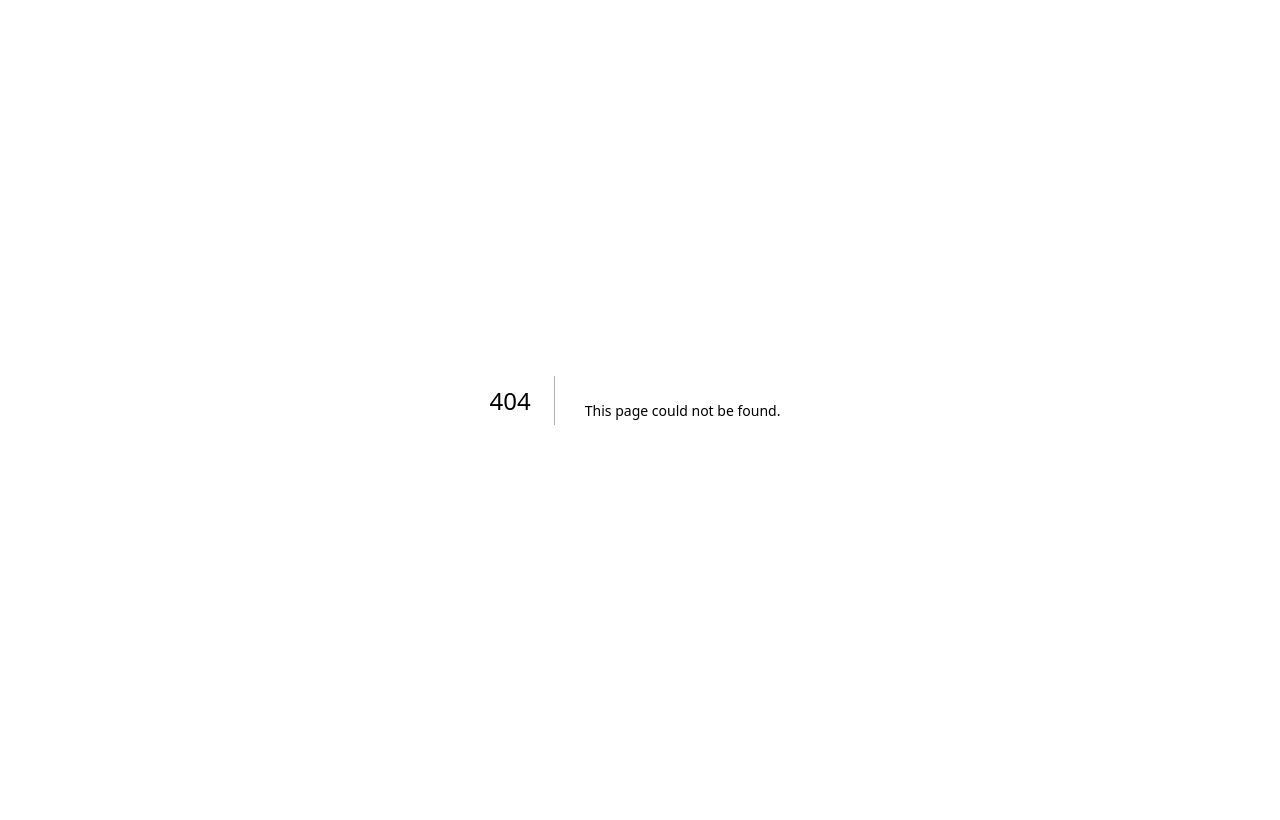
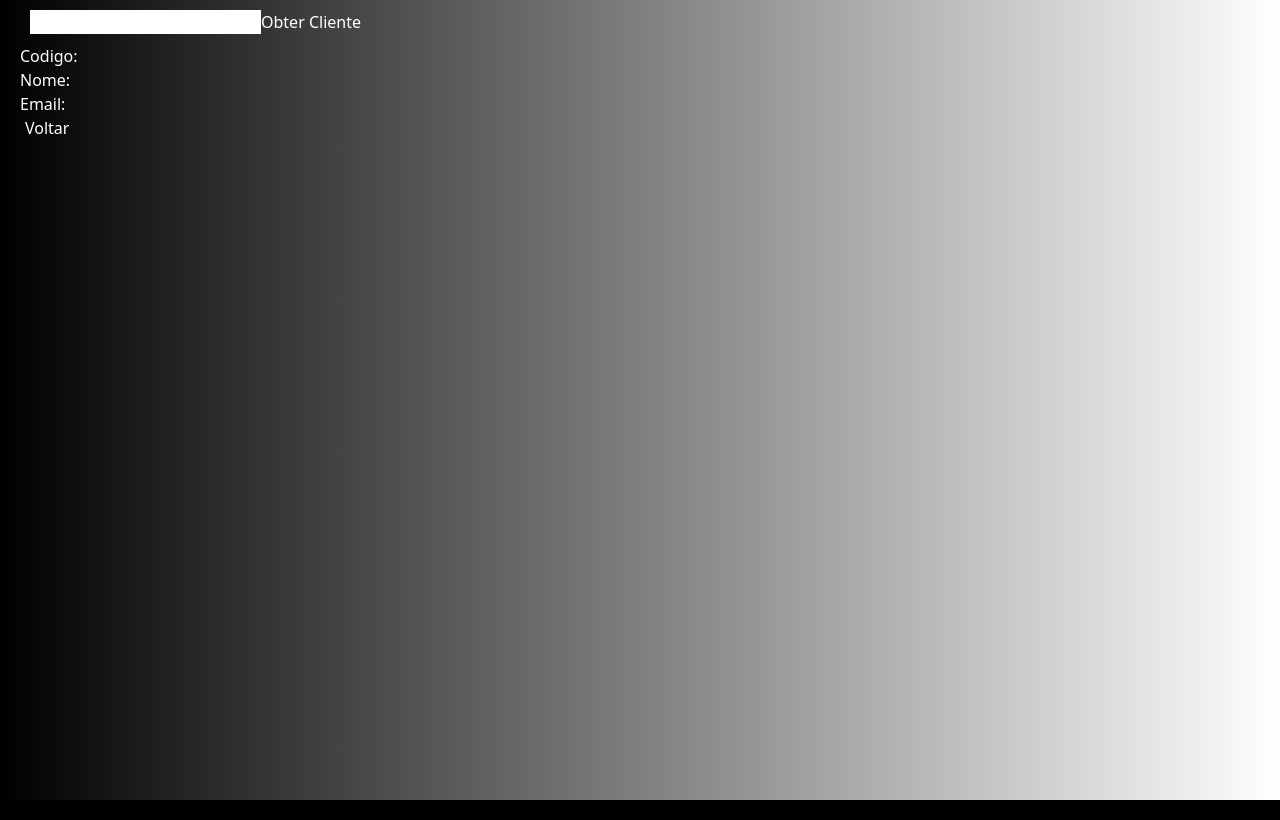
Before and after one commit to dfernan6/dfernan6.github.io, a Next.js app in the folder app-inicial/: page /integracao_1 in a window 1280 px wide. Before the commit this address had no page. Built offline with nearby package versions, Linux system fonts and the light colour scheme.

Commit message:
Enviando o projeto, mais fundamentos

```diff
--- /dev/null
+++ b/app-inicial/src/components/Navegador.jsx
@@ -0,0 +1,9 @@
+import Link from "next/link";
+
+export default function Navegador(props) {
+    return (
+        <Link href={props.destino}>
+            {props.texto}
+        </Link>
+    )
+}
--- /dev/null
+++ b/app-inicial/src/pages/api/clientes/[codigo].js
@@ -0,0 +1,8 @@
+export default function handler(req, res) {
+    const codigo = req.query.codigo
+    res.status(200).json({
+        id: codigo,
+        nome: `Maria ${codigo}`,
+        email: `mariaMaria${codigo}@xccfmail.com`
+    })
+}
--- /dev/null
+++ b/app-inicial/src/pages/api/clientes/index.js
@@ -0,0 +1,16 @@
+export default function handler(req, res) {
+
+    if(req.method === "GET") {
+        handleGet(req, res)
+    } else {
+        res.status(405).send()
+    }
+}
+
+function handleGet(req, res) {
+    res.status(200).json({
+        id: 3,
+        nome: "Maria",
+        idade: 43
+    })
+}
--- /dev/null
+++ b/app-inicial/src/pages/api/hello.js
@@ -0,0 +1,10 @@
+// Next.js API route support: https://nextjs.org/docs/api-routes/introduction
+
+export default function handler(req, res) {
+  res.status(200).json({
+    name: 'Teste API',
+    metodo: req.method,
+    nome: req.query.nome,
+    idade: +req.query.idade
+  })
+}
--- /dev/null
+++ b/app-inicial/src/pages/cliente/[filial]/[codigo].jsx
@@ -0,0 +1,12 @@
+import Layout from "../../layout";
+import { useRouter } from "next/router";
+
+export default function ClientProCodigo() {
+    const router = useRouter()
+    return (
+        <Layout titulo="Navegação Dinâmica">
+            <span>Código = {router.query.codigo}</span>
+            <div>Filial = {router.query.filial}</div>
+        </Layout>
+    )
+}
--- /dev/null
+++ b/app-inicial/src/pages/estado.jsx
@@ -0,0 +1,22 @@
+import { useState } from "react";
+import Layout from "./layout";
+
+export default function Estado() {
+    const [numero, setNumero] = useState(0)
+
+    function incrementar(){
+        setNumero(numero + 1)
+    }
+
+    function decrementar(){
+        setNumero(numero - 1)
+    }
+
+    return (
+        <Layout titulo="Componente com Estado">
+            <span>{numero}</span><br></br>
+            <button onClick={incrementar}>Incrementar </button>
+            <button onClick={decrementar}>Decrementar</button>
+        </Layout>
+    )
+}
--- /dev/null
+++ b/app-inicial/src/pages/estatico.jsx
@@ -0,0 +1,19 @@
+import Layout from "./layout";
+
+export function getStaticProps() {
+    return {
+        props: {
+            numero: Math.random()
+        }
+    }
+}
+
+export default function Estatico(props) {
+    return (
+        <Layout titulo="Conteúdo estático">
+            <div>
+                {props.numero}
+            </div>
+        </Layout>
+    )
+}
--- a/app-inicial/src/pages/index.tsx
+++ b/app-inicial/src/pages/index.tsx
@@ -3,10 +3,12 @@ import Menu from "@/components/template/Menu"
 import MenuItem from "@/components/template/MenuItem"
 import { Icon360View, IconArrowMoveDown, IconArrowMoveUp, IconArrowsDiff, IconClick, IconClock, IconH1, IconSitemap, IconSourceCode, IconTable } from "@tabler/icons-react"
 import Linha from "@/components/layout/Linha"
+import Link from 'next/link'
+import Navegador from '../components/Navegador'
 
-export default function Home() {
+export default function Inicio() {
   return (
-    <Pagina>
+        <Pagina>
   <div className={`p-2`}>
   <Menu>
     <Linha>
@@ -116,6 +118,17 @@ export default function Home() {
       <a href="https://dfernan6.vercel.app/starwars"></a>
     </h1>
    </div>
-   </Pagina>
+    <div>
+    <Navegador texto="Layout" destino="/layout" /><br></br>
+    <Navegador texto="Navegação #01" destino="/navegacao" /> <br></br>
+    <Navegador texto="Navegaçã0 #02" destino="/cliente/sp-2/123" /> <br></br>
+    <Navegador texto="Componente com Estado" destino="/estado" /><br></br>
+    <Navegador texto="Integração com API #01" destino="/integracao_1" /><br></br>
+    <Navegador texto="Conteúdo estático" destino="/estatico" />
+    <p>
+      {JSON.stringify({nome: 'João', idade: 30})}
+    </p>
+    </div>
+    </Pagina>
   )
 }
--- /dev/null
+++ b/app-inicial/src/pages/integracao_1.jsx
@@ -0,0 +1,37 @@
+import { useState } from "react"
+import Layout from "./layout"
+
+export default function Integracao() {
+
+    const [codigo, setCodigo] = useState(1)
+    const [cliente, setCliente] = useState({})
+
+async function obterCliente() {
+    const resp = await fetch(`http://localhost:3000/api/clientes/${codigo}`)
+    const dados = await resp.json()
+    setCliente(dados)
+  }
+
+    // fetch(`http://localhost:3000/api/clientes/${codigo}`)
+    // .then(resp => resp.json())
+    // .then(dados => setCliente(dados))
+
+    return (
+        <Layout>
+            <div>
+                <input
+                type="number" value={codigo}
+                onChange={e => setCodigo(e.target.value)}
+                />
+                <button
+                onClick={obterCliente}
+                >Obter Cliente</button>
+            </div>
+            <ul>
+                <li>Codigo: {cliente.id}</li>
+                <li>Nome: {cliente.nome}</li>
+                <li>Email: {cliente.email}</li>
+            </ul>
+        </Layout>
+    )
+}
--- /dev/null
+++ b/app-inicial/src/pages/layout.jsx
@@ -0,0 +1,11 @@
+import Link from "next/link"
+
+export default function Layout(props) {
+    return (
+        <div>
+            <h1>{props.titulo}</h1>
+            <p>{props.children}</p>
+            <Link href="/">Voltar</Link>
+        </div>
+    )
+}
--- /dev/null
+++ b/app-inicial/src/pages/navegacao/index.jsx
@@ -0,0 +1,9 @@
+import Layout from "../layout"
+
+export default function Navegacao(props) {
+    return (
+        <Layout titulo="Exemplo de navegação #01">
+            <h1>Navegação #01</h1>
+        </Layout>
+    )
+}
```
